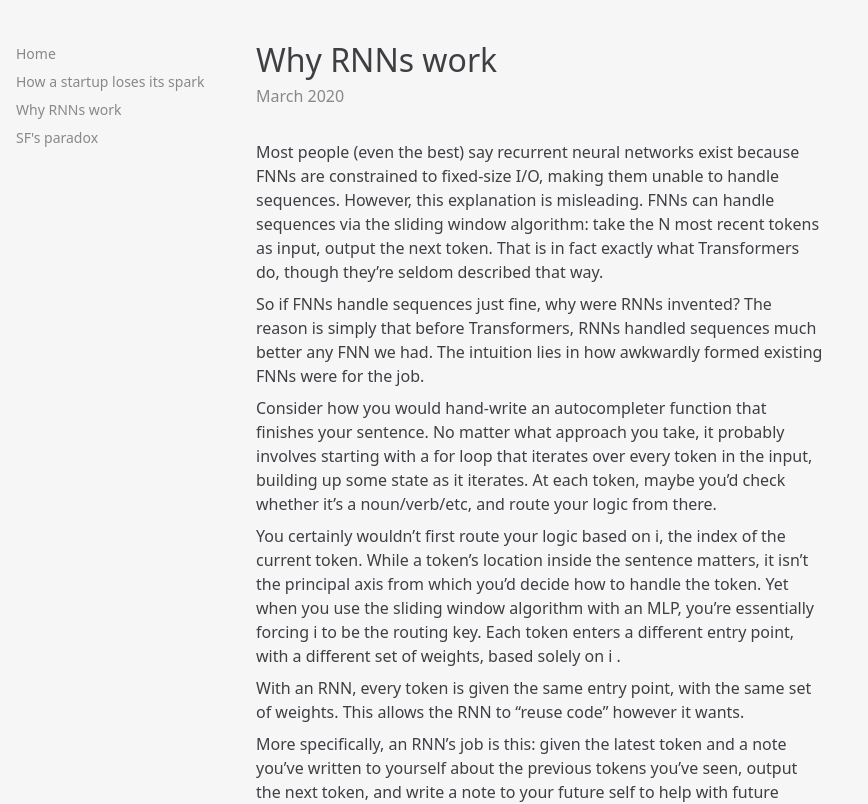
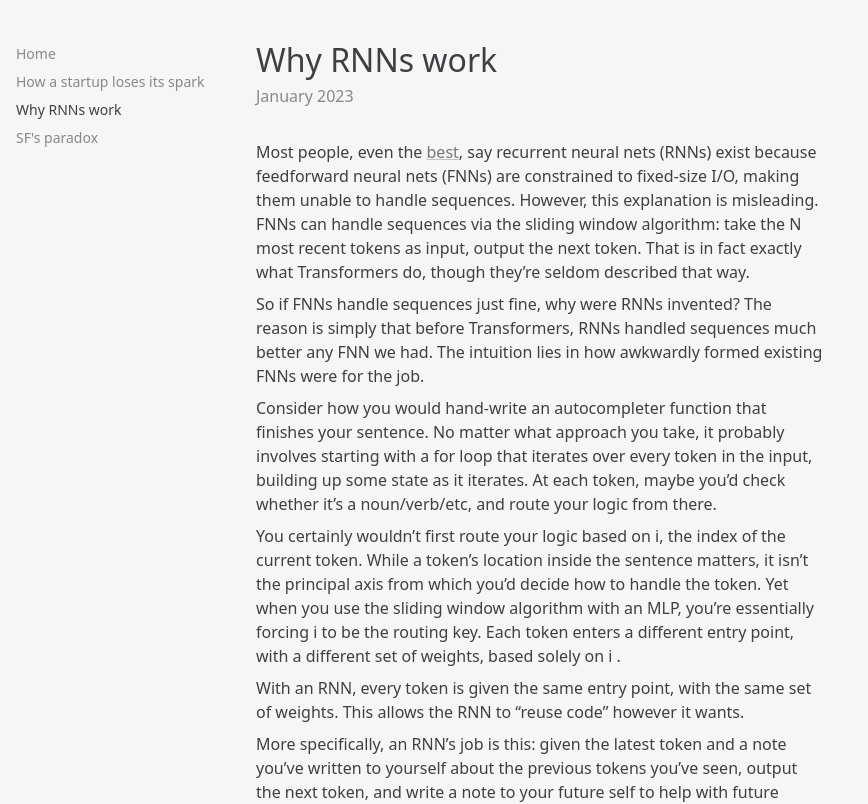
Before and after one commit to Xyzrr/micro-blog, a SvelteKit app: page /rnns in a window 1280 px wide. Shown: the top 804 px of the page, without its empty margins (0-868 px from the left). Built offline with nearby package versions, Linux system fonts and the light colour scheme.

Commit message:
support links, small fixes

```diff
--- a/src/app.css
+++ b/src/app.css
@@ -34,3 +34,14 @@ ol {
 ol ol {
 	list-style-type: lower-alpha;
 }
+
+.main a {
+	text-decoration: underline;
+	opacity: 0.7;
+	text-decoration-color: rgba(64, 62, 67, 0.4);
+}
+
+.main a:hover {
+	opacity: 1;
+	text-decoration-color: rgba(64, 62, 67, 1);
+}
--- a/src/routes/SidebarItem.svelte
+++ b/src/routes/SidebarItem.svelte
@@ -8,4 +8,4 @@
     console.log("TO", to);
 </script>
 
-<a href={to} class={classNames("py-1 px-4 opacity-60 hover:opacity-100 text-sm", {"opacity-100": activeUrl === to})}><slot/></a>
+<a href={to} class={classNames("py-1 px-4 hover:opacity-100 text-sm", {"opacity-100": activeUrl === to, "opacity-60": activeUrl !== to})}><slot/></a>
--- a/src/routes/rnns/+page.svelte
+++ b/src/routes/rnns/+page.svelte
@@ -1,6 +1,6 @@
 <h1>Why RNNs work</h1>
-<div class="opacity-60 mb-8">March 2020</div>
-<p>Most people (even the <a href="http://karpathy.github.io/2015/05/21/rnn-effectiveness/">best</a>) say recurrent neural networks exist because FNNs are constrained to fixed-size I/O, making them unable to handle sequences. However, this explanation is misleading. FNNs can handle sequences via the sliding window algorithm: take the N most recent tokens as input, output the next token. That is in fact exactly what Transformers do, though they’re seldom described that way.</p>
+<div class="opacity-60 mb-8">January 2023</div>
+<p>Most people, even the <a href="http://karpathy.github.io/2015/05/21/rnn-effectiveness/">best</a>, say recurrent neural nets (RNNs) exist because feedforward neural nets (FNNs) are constrained to fixed-size I/O, making them unable to handle sequences. However, this explanation is misleading. FNNs can handle sequences via the sliding window algorithm: take the N most recent tokens as input, output the next token. That is in fact exactly what Transformers do, though they’re seldom described that way.</p>
 <p>So if FNNs handle sequences just fine, why were RNNs invented? The reason is simply that before Transformers, RNNs handled sequences much better any FNN we had. The intuition lies in how awkwardly formed existing FNNs were for the job.</p>
 <p>Consider how you would hand-write an autocompleter function that finishes your sentence. No matter what approach you take, it probably involves starting with a for loop that iterates over every token in the input, building up some state as it iterates. At each token, maybe you’d check whether it’s a noun/verb/etc, and route your logic from there.</p>
 <p>You certainly wouldn’t first route your logic based on i, the index of the current token. While a token’s location inside the sentence matters, it isn’t the principal axis from which you’d decide how to handle the token. Yet when you use the sliding window algorithm with an MLP, you’re essentially forcing i to be the routing key. Each token enters a different entry point, with a different set of weights, based solely on i .</p>
```
